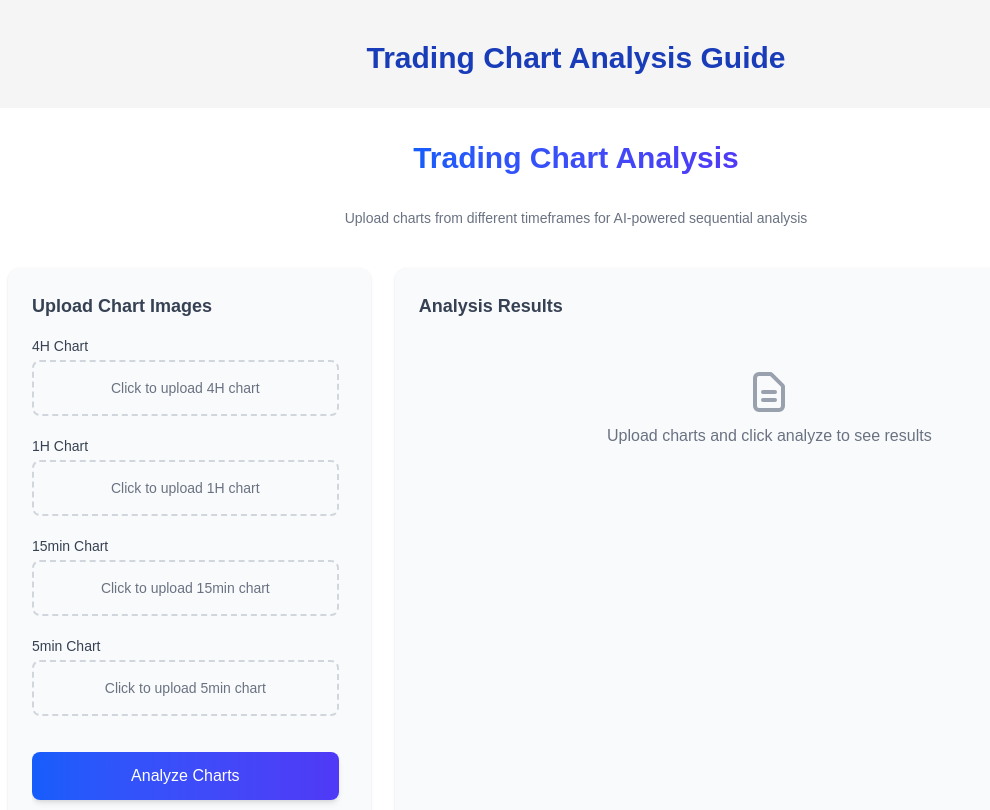
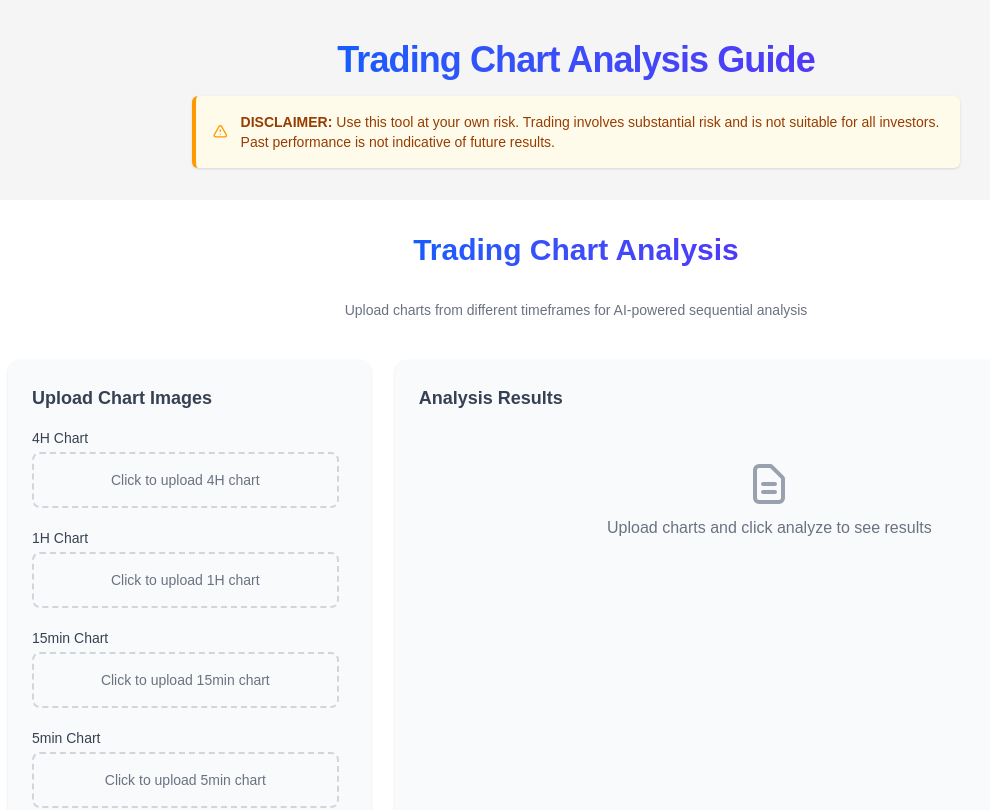
Before and after one commit to rishabhpreethan/trading-guide, a Next.js app: page / in a window 1280 px wide. Shown: the top 810 px of the page, without its empty margins (64-1054 px from the left). Built offline with nearby package versions, Linux system fonts and the light colour scheme.

Commit message:
Add risk warning banner and improve heading font style

```diff
--- a/src/app/page.tsx
+++ b/src/app/page.tsx
@@ -3,7 +3,20 @@ import ChartAnalysis from "./ChartAnalysis";
 export default function Home() {
   return (
     <main className="flex flex-col items-center min-h-screen p-4 sm:p-10 bg-neutral-100 dark:bg-neutral-950">
-      <h1 className="text-3xl font-bold mb-8 text-center text-blue-800 dark:text-blue-300">Trading Chart Analysis Guide</h1>
+      <h1 className="text-4xl font-extrabold mb-4 text-center bg-gradient-to-r from-blue-600 to-indigo-600 text-transparent bg-clip-text tracking-tight">Trading Chart Analysis Guide</h1>
+
+      {/* Risk Warning Banner */}
+      <div className="w-full max-w-3xl mb-8 p-4 bg-amber-50 border-l-4 border-amber-500 rounded-md shadow-sm dark:bg-amber-900/20 dark:border-amber-400">
+        <div className="flex items-center">
+          <svg className="h-6 w-6 text-amber-500 mr-3" fill="none" viewBox="0 0 24 24" stroke="currentColor">
+            <path strokeLinecap="round" strokeLinejoin="round" strokeWidth="2" d="M12 9v2m0 4h.01m-6.938 4h13.856c1.54 0 2.502-1.667 1.732-3L13.732 4c-.77-1.333-2.694-1.333-3.464 0L3.34 16c-.77 1.333.192 3 1.732 3z" />
+          </svg>
+          <p className="text-sm font-medium text-amber-800 dark:text-amber-200">
+            <span className="font-bold">DISCLAIMER:</span> Use this tool at your own risk. Trading involves substantial risk and is not suitable for all investors. Past performance is not indicative of future results.
+          </p>
+        </div>
+      </div>
+
       <ChartAnalysis />
     </main>
   );
```
